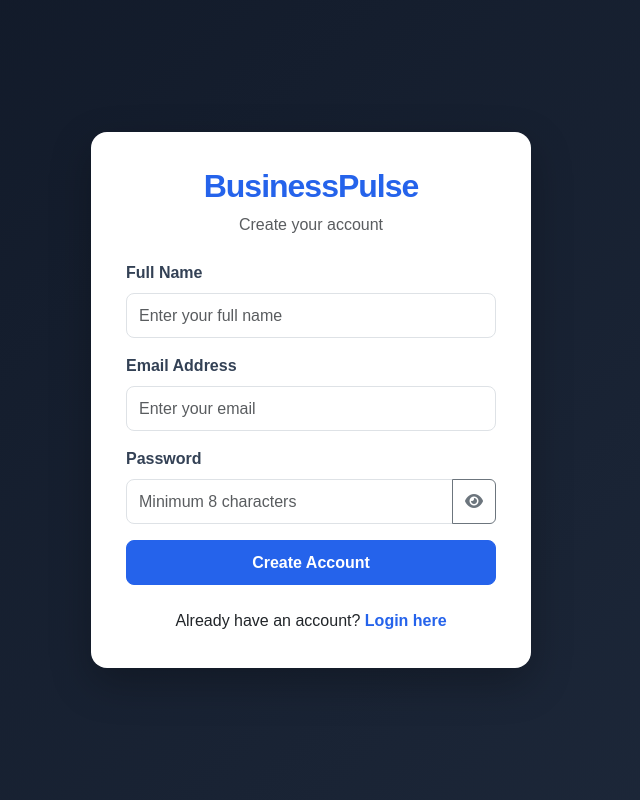
After one commit to Coderbarsan/BusinessPulse, a Flask app: page /register in a window 1280 px wide. The commit adds this page. Shown: the whole page, without its empty margins (329-969 px from the left). Run offline with Flask 3, Linux system fonts and the light colour scheme.

Commit message:
Implement authentication and role-based access

```diff
--- a/app.py
+++ b/app.py
@@ -3,6 +3,7 @@ import os
 import sqlite3
 import pandas as pd
 import math
+import click
 from io import BytesIO
 from flask import send_file
 from datetime import datetime, timedelta
@@ -11,6 +12,10 @@ from datetime import timedelta
 from functools import wraps
 
 from flask import (
+    Flask,
+    request,
+    jsonify,
+    render_template,
     session,
     redirect,
     url_for
@@ -286,6 +291,7 @@ def get_products():
 
 
 @app.route("/api/products", methods=["POST"])
+@admin_required
 def add_product():
 
     data = get_json()
@@ -327,6 +333,7 @@ def add_product():
 
 
 @app.route("/api/products/<int:product_id>", methods=["PUT"])
+@admin_required
 def update_product(product_id):
 
     data = get_json()
@@ -371,6 +378,7 @@ def update_product(product_id):
 
 
 @app.route("/api/products/<int:product_id>", methods=["DELETE"])
+@admin_required
 def delete_product(product_id):
 
     db = get_db()
@@ -521,6 +529,7 @@ def monthly_analytics():
 # -----------------------------------
 
 @app.route("/api/export/products", methods=["GET"])
+@admin_required
 def export_products():
 
     db = get_db()
@@ -560,6 +569,7 @@ def export_products():
 # -----------------------------------
 
 @app.route("/api/export/sales", methods=["GET"])
+@admin_required
 def export_sales():
 
     db = get_db()
@@ -994,6 +1004,59 @@ def api_current_user():
         }
     }), 200
 
+# ==========================================
+# ADMIN ACCOUNT CREATION COMMAND
+# ==========================================
+
+@app.cli.command("create-admin")
+def create_admin():
+
+    name = click.prompt("Enter admin name").strip()
+    email = click.prompt("Enter admin email").strip().lower()
+
+    password = click.prompt(
+        "Enter admin password",
+        hide_input=True,
+        confirmation_prompt=True
+    )
+
+    if not name or not email:
+        click.echo("Name and email cannot be empty.")
+        raise click.Abort()
+
+    if len(password) < 8:
+        click.echo("Password must contain at least 8 characters.")
+        raise click.Abort()
+
+    db = get_db()
+
+    existing_user = db.execute(
+        "SELECT id FROM users WHERE email = ?",
+        (email,)
+    ).fetchone()
+
+    if existing_user:
+        click.echo("An account with this email already exists.")
+        raise click.Abort()
+
+    try:
+        password_hash = generate_password_hash(password)
+
+        db.execute("""
+            INSERT INTO users
+            (name, email, password_hash, role)
+            VALUES (?, ?, ?, 'admin')
+        """, (name, email, password_hash))
+
+        db.commit()
+
+        click.echo("Admin account created successfully!")
+
+    except sqlite3.Error:
+        db.rollback()
+        click.echo("Failed to create admin account.")
+        raise click.Abort()
+
 # -----------------------------------
 # APPLICATION STARTUP
 # -----------------------------------
--- /dev/null
+++ b/static/css/auth.css
@@ -0,0 +1,76 @@
+* {
+  box-sizing: border-box;
+}
+
+body.auth-body {
+  min-height: 100vh;
+  margin: 0;
+  display: flex;
+  align-items: center;
+  justify-content: center;
+  padding: 20px;
+  background: linear-gradient(135deg, #101827, #1e293b);
+  font-family: Arial, sans-serif;
+}
+
+.auth-container {
+  width: 100%;
+  max-width: 440px;
+}
+
+.auth-card {
+  background: #ffffff;
+  padding: 35px;
+  border-radius: 16px;
+  box-shadow: 0 15px 40px rgba(0, 0, 0, 0.25);
+}
+
+.brand-title {
+  color: #2563eb;
+  font-weight: 700;
+  letter-spacing: -1px;
+}
+
+.form-label {
+  font-weight: 600;
+  color: #334155;
+}
+
+.form-control {
+  min-height: 45px;
+  border-radius: 8px;
+}
+
+.form-control:focus {
+  border-color: #2563eb;
+  box-shadow: 0 0 0 0.2rem rgba(37, 99, 235, 0.15);
+}
+
+.btn-primary {
+  min-height: 45px;
+  background: #2563eb;
+  border-color: #2563eb;
+  border-radius: 8px;
+  font-weight: 600;
+}
+
+.btn-primary:hover {
+  background: #1d4ed8;
+  border-color: #1d4ed8;
+}
+
+a {
+  color: #2563eb;
+  text-decoration: none;
+  font-weight: 600;
+}
+
+a:hover {
+  text-decoration: underline;
+}
+
+@media (max-width: 480px) {
+  .auth-card {
+    padding: 25px 20px;
+  }
+}
--- /dev/null
+++ b/static/js/auth.js
@@ -0,0 +1,175 @@
+// ==========================================
+// BUSINESSPULSE AUTHENTICATION
+// ==========================================
+
+const loginForm = document.getElementById("loginForm");
+const registerForm = document.getElementById("registerForm");
+
+const messageBox = document.getElementById("message");
+
+// ==========================================
+// DISPLAY MESSAGE
+// ==========================================
+
+function showMessage(message, type = "danger") {
+  messageBox.textContent = message;
+
+  messageBox.className = `alert alert-${type}`;
+}
+
+// ==========================================
+// LOGIN
+// ==========================================
+
+if (loginForm) {
+  loginForm.addEventListener("submit", async function (event) {
+    event.preventDefault();
+
+    const email = document.getElementById("email").value.trim();
+    const password = document.getElementById("password").value;
+
+    const button = document.getElementById("loginButton");
+
+    button.disabled = true;
+    button.textContent = "Logging in...";
+
+    try {
+      const response = await fetch("/api/auth/login", {
+        method: "POST",
+
+        headers: {
+          "Content-Type": "application/json",
+        },
+
+        credentials: "same-origin",
+
+        body: JSON.stringify({
+          email: email,
+          password: password,
+        }),
+      });
+
+      const result = await response.json();
+
+      if (!response.ok || !result.success) {
+        showMessage(result.error || "Login failed. Please try again.");
+
+        return;
+      }
+
+      showMessage("Login successful! Redirecting...", "success");
+
+      window.location.href = "/";
+    } catch (error) {
+      console.error("Login error:", error);
+
+      showMessage("Unable to connect to the server.");
+    } finally {
+      button.disabled = false;
+      button.textContent = "Login";
+    }
+  });
+}
+
+// ==========================================
+// REGISTRATION
+// ==========================================
+
+if (registerForm) {
+  registerForm.addEventListener("submit", async function (event) {
+    event.preventDefault();
+
+    const name = document.getElementById("name").value.trim();
+    const email = document.getElementById("email").value.trim();
+    const password = document.getElementById("password").value;
+
+    const button = document.getElementById("registerButton");
+
+    button.disabled = true;
+    button.textContent = "Creating account...";
+
+    try {
+      const response = await fetch("/api/auth/register", {
+        method: "POST",
+
+        headers: {
+          "Content-Type": "application/json",
+        },
+
+        credentials: "same-origin",
+
+        body: JSON.stringify({
+          name: name,
+          email: email,
+          password: password,
+        }),
+      });
+
+      const result = await response.json();
+
+      if (!response.ok || !result.success) {
+        showMessage(result.error || "Registration failed. Please try again.");
+
+        return;
+      }
+
+      showMessage(
+        "Registration successful! Redirecting to login...",
+        "success",
+      );
+
+      registerForm.reset();
+
+      setTimeout(() => {
+        window.location.href = "/login";
+      }, 1500);
+    } catch (error) {
+      console.error("Registration error:", error);
+
+      showMessage("Unable to connect to the server.");
+    } finally {
+      button.disabled = false;
+      button.textContent = "Create Account";
+    }
+  });
+}
+
+// ==========================================
+// SHOW / HIDE PASSWORD
+// ==========================================
+
+const passwordToggleButtons = document.querySelectorAll(".toggle-password");
+
+passwordToggleButtons.forEach(function (button) {
+  button.addEventListener("click", function () {
+    const targetId = button.getAttribute("data-target");
+
+    const passwordInput = document.getElementById(targetId);
+
+    const icon = button.querySelector("i");
+
+    if (!passwordInput || !icon) {
+      return;
+    }
+
+    if (passwordInput.type === "password") {
+      // Show password
+      passwordInput.type = "text";
+
+      icon.classList.remove("fa-eye");
+      icon.classList.add("fa-eye-slash");
+
+      button.setAttribute("aria-label", "Hide password");
+      button.setAttribute("aria-pressed", "true");
+    } else {
+      // Hide password
+      passwordInput.type = "password";
+
+      icon.classList.remove("fa-eye-slash");
+      icon.classList.add("fa-eye");
+
+      button.setAttribute("aria-label", "Show password");
+      button.setAttribute("aria-pressed", "false");
+    }
+  });
+});
--- /dev/null
+++ b/templates/register.html
@@ -0,0 +1,108 @@
+<!doctype html>
+<html lang="en">
+  <head>
+    <meta charset="UTF-8" />
+    <meta name="viewport" content="width=device-width, initial-scale=1.0" />
+
+    <title>Register | BusinessPulse</title>
+
+    <link
+      href="https://cdn.jsdelivr.net/npm/bootstrap@5.3.3/dist/css/bootstrap.min.css"
+      rel="stylesheet"
+    />
+
+    <link
+      href="https://cdnjs.cloudflare.com/ajax/libs/font-awesome/6.5.2/css/all.min.css"
+      rel="stylesheet"
+    />
+
+    <link
+      rel="stylesheet"
+      href="{{ url_for('static', filename='css/auth.css') }}"
+    />
+  </head>
+
+  <body class="auth-body">
+    <div class="auth-container">
+      <div class="auth-card">
+        <div class="text-center mb-4">
+          <h2 class="brand-title">BusinessPulse</h2>
+          <p class="text-muted">Create your account</p>
+        </div>
+
+        <div id="message" class="alert d-none" role="alert"></div>
+
+        <form id="registerForm">
+          <div class="mb-3">
+            <label for="name" class="form-label"> Full Name </label>
+
+            <input
+              type="text"
+              class="form-control"
+              id="name"
+              name="name"
+              placeholder="Enter your full name"
+              maxlength="100"
+              required
+            />
+          </div>
+
+          <div class="mb-3">
+            <label for="email" class="form-label"> Email Address </label>
+
+            <input
+              type="email"
+              class="form-control"
+              id="email"
+              name="email"
+              placeholder="Enter your email"
+              required
+            />
+          </div>
+
+          <div class="mb-3">
+            <label for="password" class="form-label"> Password </label>
+
+            <div class="input-group">
+              <input
+                type="password"
+                class="form-control"
+                id="password"
+                name="password"
+                placeholder="Minimum 8 characters"
+                minlength="8"
+                maxlength="128"
+                required
+              />
+
+              <button
+                type="button"
+                class="btn btn-outline-secondary toggle-password"
+                data-target="password"
+                aria-label="Show password"
+                aria-pressed="false"
+              >
+                <i class="fa-solid fa-eye"></i>
+              </button>
+            </div>
+          </div>
+
+          <button
+            type="submit"
+            class="btn btn-primary w-100"
+            id="registerButton"
+          >
+            Create Account
+          </button>
+        </form>
+
+        <p class="text-center mt-4 mb-0">
+          Already have an account?
+          <a href="{{ url_for('login_page') }}">Login here</a>
+        </p>
+      </div>
+    </div>
+
+    <script src="{{ url_for('static', filename='js/auth.js') }}"></script>
+  </body>
+</html>
```
Also changed, not shown: static/js/app.js (+43 -0 lines), templates/index.html (+9 -0 lines), templates/login.html (added, +88 -0 lines).
